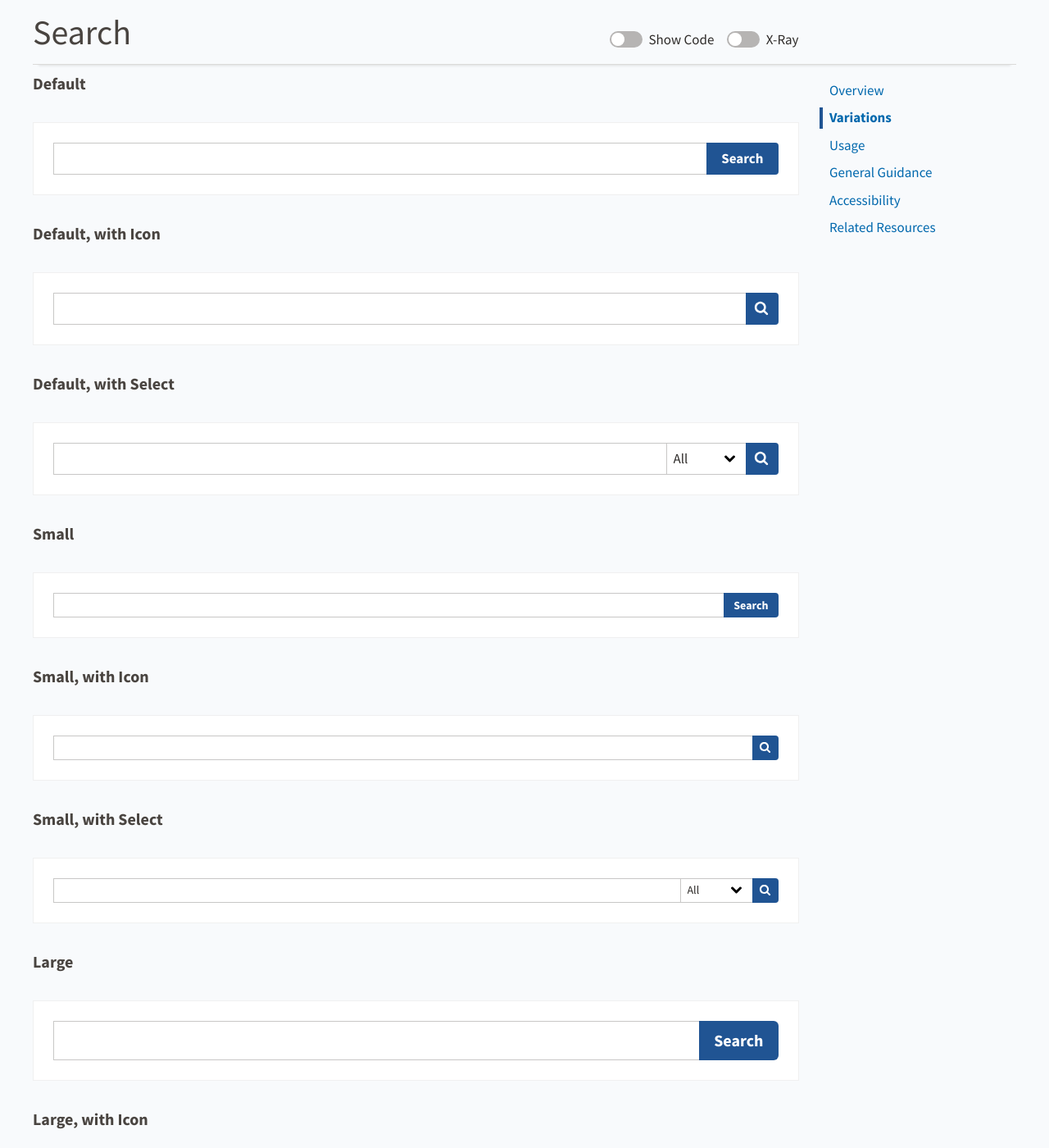
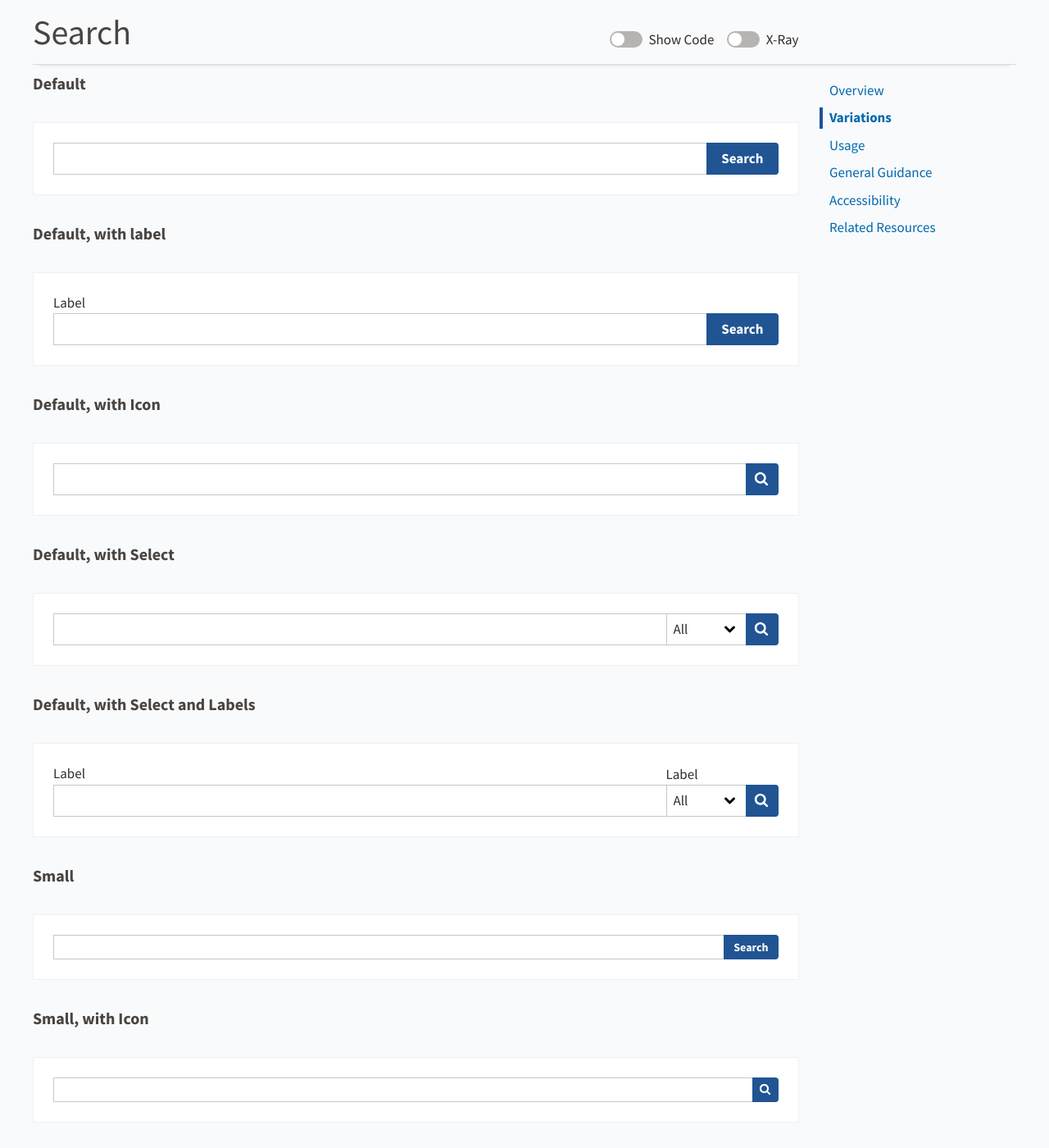
Before and after one commit to USDA-FSA/fsa-design-system, a Jekyll site: the page built from components/search/index.md, in a window 1280 px wide and 1400 px high, scrolled down 611 px. Shown: the whole window at 82% size. Built offline with Jekyll 4.4.1, drawn with Linux system fonts in a browser that asks for light colours.

Commit message:
fsa-search: visible label examples [closes #281]

````diff
--- a/components/search/index.md
+++ b/components/search/index.md
@@ -50,6 +50,43 @@ jump_menu: true
       <div class="fsa-search__entry fsa-search__entry--grow">
         <label class="fsa-search__label fsa-search__label--sr-only" for="UNIQUE-ID-yughsjj6j">Label</label>
         <input class="fsa-input fsa-search__input" id="UNIQUE-ID-yughsjj6j" type="search" name="search">
+      </div>
+      <div class="fsa-search__submit">
+        <button class="fsa-btn fsa-search__btn" type="submit">
+          <span class="fsa-search__text">Search</span>
+        </button>
+      </div>
+    </div>
+  </div>
+</form>
+```
+
+### Default, with label
+
+<div class="ds-preview">
+  <form action="dest.html">
+    <div class="fsa-search" role="search">
+      <div class="fsa-search__bd">
+        <div class="fsa-search__entry fsa-search__entry--grow">
+          <label class="fsa-search__label" for="UNIQUE-ID-yu3h55_">Label</label>
+          <input class="fsa-input fsa-search__input" id="UNIQUE-ID-yu3h55_" type="search" name="search">
+        </div>
+        <div class="fsa-search__submit">
+          <button class="fsa-btn fsa-search__btn" type="submit">
+            <span class="fsa-search__text">Search</span>
+          </button>
+        </div>
+      </div>
+    </div>
+  </form>
+</div>
+```html
+<form action="dest.html">
+  <div class="fsa-search" role="search">
+    <div class="fsa-search__bd">
+      <div class="fsa-search__entry fsa-search__entry--grow">
+        <label class="fsa-search__label" for="UNIQUE-ID-yu3h55_">Label</label>
+        <input class="fsa-input fsa-search__input" id="UNIQUE-ID-yu3h55_" type="search" name="search">
       </div>
       <div class="fsa-search__submit">
         <button class="fsa-btn fsa-search__btn" type="submit">
@@ -137,6 +174,61 @@ jump_menu: true
       <div class="fsa-search__entry">
         <label class="fsa-search__label fsa-search__label--sr-only" for="UNIQUE-ID-dfyu65ppj">Label</label>
         <select class="fsa-select fsa-search__select" name="UNIQUE-NAME-dfyu65ppj" id="UNIQUE-ID-dfyu65ppj">
+          <option value="none" selected="selected">All</option>
+          <option value="asdf">Farms</option>
+          <option value="qwer">States</option>
+          <option value="qwer">Markets</option>
+        </select>
+      </div>
+      <div class="fsa-search__submit">
+        <button class="fsa-btn fsa-search__btn fsa-search__btn--icon" type="submit">
+          <span class="fsa-search__text">Search</span>
+        </button>
+      </div>
+    </div>
+  </div>
+</form>
+```
+
+### Default, with Select and Labels
+
+<div class="ds-preview">
+  <form action="dest.html">
+    <div class="fsa-search" role="search">
+      <div class="fsa-search__bd">
+        <div class="fsa-search__entry fsa-search__entry--grow">
+          <label class="fsa-search__label" for="UNIQUE-ID-hg__553">Label</label>
+          <input class="fsa-input fsa-search__input" id="UNIQUE-ID-hg__553" type="search" name="search">
+        </div>
+        <div class="fsa-search__entry">
+          <label class="fsa-search__label" for="UNIQUE-ID-d___999s">Label</label>
+          <select class="fsa-select fsa-search__select" name="UNIQUE-NAME-dfyu65ppj" id="UNIQUE-ID-d___999s">
+            <option value="none" selected="selected">All</option>
+            <option value="asdf">Farms</option>
+            <option value="qwer">States</option>
+            <option value="qwer">Markets</option>
+          </select>
+        </div>
+        <div class="fsa-search__submit">
+          <button class="fsa-btn fsa-search__btn fsa-search__btn--icon" type="submit">
+            <span class="fsa-search__text">Search</span>
+          </button>
+        </div>
+      </div>
+    </div>
+  </form>
+</div>
+```html
+<form action="dest.html">
+  <div class="fsa-search" role="search">
+    <div class="fsa-search__bd">
+      <div class="fsa-search__entry fsa-search__entry--grow">
+        <label class="fsa-search__label" for="UNIQUE-ID-hg__553">Label</label>
+        <input class="fsa-input fsa-search__input" id="UNIQUE-ID-hg__553" type="search" name="search">
+      </div>
+      <div class="fsa-search__entry">
+        <label class="fsa-search__label" for="UNIQUE-ID-d___999s">Label</label>
+        <select class="fsa-select fsa-search__select" name="UNIQUE-NAME-dfyu65ppj" id="UNIQUE-ID-d___999s">
           <option value="none" selected="selected">All</option>
           <option value="asdf">Farms</option>
           <option value="qwer">States</option>
````
